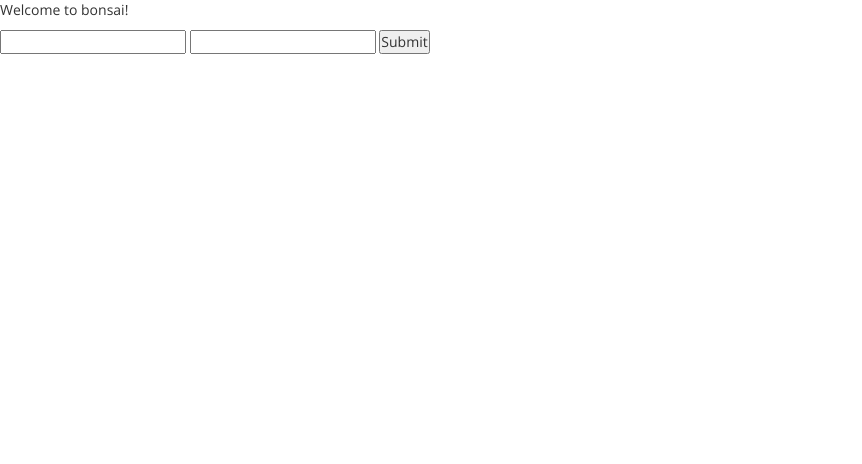
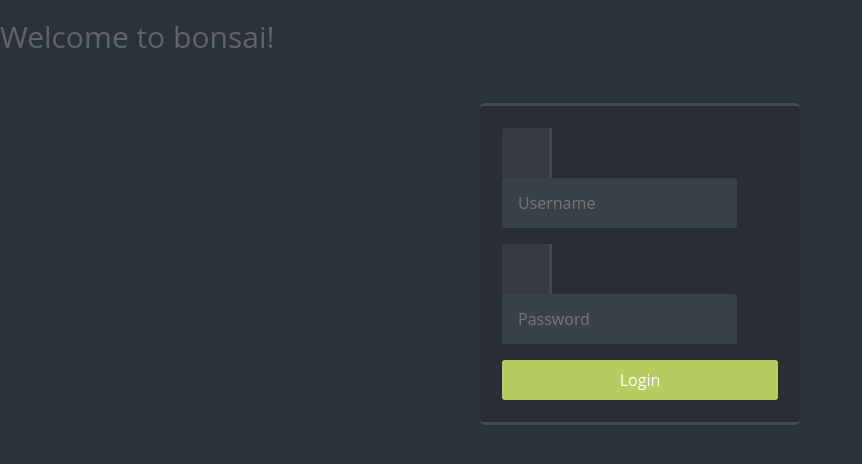
Before and after one commit to Ignifus/Bonsai, a Django app: template dashboard/templates/dashboard/landing.html in a window 1280 px wide. Shown: the top 464 px of the page, without its empty margins (0-862 px from the left). Run offline with Django 3.2, Linux system fonts and the light colour scheme; the template is opened without the code that fills it, so the values that code supplies are empty; some libraries are stand-ins or nearby versions.

```diff
--- a/dashboard/templates/dashboard/landing.html
+++ b/dashboard/templates/dashboard/landing.html
@@ -22,15 +22,21 @@
 <main>
 
     <section>
-        <p>Welcome to bonsai!</p>
+        <h2>Welcome to bonsai!</h2>
 
-        <form action="/login_auth/" method="post">
-            {% csrf_token %}
+        <div id="login">
+            <form action="/login_auth/" method="post" name='form-login'>
+                {% csrf_token %}
 
-            <input type="text" name="username">
-            <input type="password" name="password">
-            <input type="submit">
-        </form>
+                <span class="fontawesome-user"></span>
+                <input type="text" name="username" placeholder="Username">
+
+                <span class="fontawesome-lock"></span>
+                <input type="password" name="password" placeholder="Password">
+
+                <input type="submit" value="Login">
+            </form>
+        </div>
     </section>
 
 </main>
--- a/static/css/global.css
+++ b/static/css/global.css
@@ -22,3 +22,94 @@ a:hover{
 a:focus{
     text-decoration: none;
 }
+
+@charset "utf-8";
+@import url(http://weloveiconfonts.com/api/?family=fontawesome);
+
+[class*="fontawesome-"]:before {
+  font-family: 'FontAwesome', sans-serif;
+}
+
+body {
+  background: #2c3338;
+  color: #606468;
+  font: 87.5%/1.5em 'Open Sans', sans-serif;
+  margin: 0;
+}
+
+input {
+  border: none;
+  font-family: 'Open Sans', Arial, sans-serif;
+  font-size: 16px;
+  line-height: 1.5em;
+  padding: 0;
+  -webkit-appearance: none;
+}
+
+p {
+  line-height: 1.5em;
+}
+
+after { clear: both; }
+
+#login {
+  margin: 50px auto;
+  width: 320px;
+}
+
+#login form {
+  margin: auto;
+  padding: 22px 22px 22px 22px;
+  width: 100%;
+  border-radius: 5px;
+  background: #282e33;
+  border-top: 3px solid #434a52;
+  border-bottom: 3px solid #434a52;
+}
+
+#login form span {
+  background-color: #363b41;
+  border-radius: 3px 0px 0px 3px;
+  border-right: 3px solid #434a52;
+  color: #606468;
+  display: block;
+  float: left;
+  line-height: 50px;
+  text-align: center;
+  width: 50px;
+  height: 50px;
+}
+
+#login form input[type="text"] {
+  background-color: #3b4148;
+  border-radius: 0px 3px 3px 0px;
+  color: #a9a9a9;
+  margin-bottom: 1em;
+  padding: 0 16px;
+  width: 235px;
+  height: 50px;
+}
+
+#login form input[type="password"] {
+  background-color: #3b4148;
+  border-radius: 0px 3px 3px 0px;
+  color: #a9a9a9;
+  margin-bottom: 1em;
+  padding: 0 16px;
+  width: 235px;
+  height: 50px;
+}
+
+#login form input[type="submit"] {
+  background: #b5cd60;
+  border: 0;
+  width: 100%;
+  height: 40px;
+  border-radius: 3px;
+  color: white;
+  cursor: pointer;
+  transition: background 0.3s ease-in-out;
+}
+#login form input[type="submit"]:hover {
+  background: #16aa56;
+}
```
